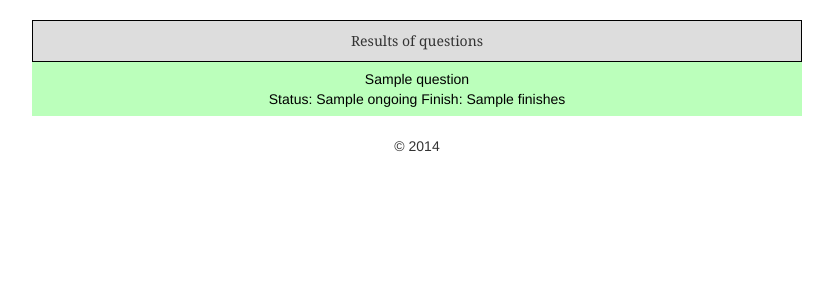
After one commit to andriusa2/miniature-clicker, a Flask app: template app/templates/questions/all_q.html in a window 1280 px wide. The commit adds this page. Shown: the top 300 px of the page, without its empty margins (223-1056 px from the left). Run offline with Flask 2, Linux system fonts and the light colour scheme; the template is opened without the code that fills it: most values are stand-ins (such as "Sample title", 1, 10 or a date in 2020); some libraries are stand-ins or nearby versions.

Commit message:
list of questions is now displaying

```diff
--- a/app/questions/views.py
+++ b/app/questions/views.py
@@ -71,4 +71,4 @@ def show_all():
     if questions is None:
         return 'No questions found'
     data = list(map(lambda a: a.get_data(), questions))
-    return str(data)
+    return render_template('questions/all_q.html', questions = data) # str(data)
--- a/app/static/style.css
+++ b/app/static/style.css
@@ -60,3 +60,24 @@ dt label {
     margin-right:auto;
     max-width:400px;
 }
+.results_header {
+    background-color:#dddddd;
+    padding:10px;
+    font-family:Georgia;
+    border:1px solid #000000;
+}
+.res_q_name, a.res_q_name:active, a.res_q_name:visited {
+    padding:7px;
+    display:block;
+    color:#000;
+}
+.res_q_name:hover {
+    text-decoration:underline;
+    color:#000;
+}
+.res_q_name:nth-child(2n-1){
+    background-color:#99FF99;
+}
+.res_q_name:nth-child(2n){
+    background-color:#BBFFBB;
+}
--- /dev/null
+++ b/app/templates/questions/all_q.html
@@ -0,0 +1,10 @@
+{% extends "questions/main.html" %}
+{% block content %}
+<div class="results_header">
+Results of questions
+</div>
+    {% for question in questions %}
+        <a href="/show/{{ question.id }}/" class="res_q_name {% if question.ongoing %}q_not_completed{% else %}q_completed{% endif %}" alt="{{ question.title }}">
+        {{ question.title }} <br/>Status: {{ question.ongoing }} Finish: {{ question.finishes }}</a>
+    {% endfor %}
+{% endblock %}
--- a/app/templates/questions/main.html
+++ b/app/templates/questions/main.html
@@ -1,9 +1,9 @@
 <html>
 <head>
 <title>{% block title %}{{ title }}{% endblock %}</title>
-<link rel='stylesheet' href='static/style.css' />
+<link rel='stylesheet' href='{{ url_for("static", filename="style.css") }}' />
 <script src="//ajax.googleapis.com/ajax/libs/jquery/1.11.0/jquery.min.js"></script>
-<script src="static/script.js"></script>
+<script src='{{ url_for("static", filename="script.js") }}'></script>
 <link rel="stylesheet" href="//netdna.bootstrapcdn.com/bootstrap/3.1.1/css/bootstrap.min.css" />
 </head>
 <body>
--- a/app/templates/questions/voting.html
+++ b/app/templates/questions/voting.html
@@ -9,7 +9,7 @@
         <a href="#" class="btn btn-primary btn-large btn-block {% if loop.index0 == question.last_vote_val %} active {% endif %}" onclick="submit({{ loop.index0 }})">{{ option }}</a>
         </div>
     {% endfor %}
-    <div class="q_expiration">{{ question["finishes"] }}</div>
+    <div class="q_expiration">Question expires {{ question["finishes"] }}</div>
     <input id="voting" type="hidden" name="vote" value="-1" />
     <input type="hidden" name="question_id" value="{{ question["id"] }}" />
     </form>
```
